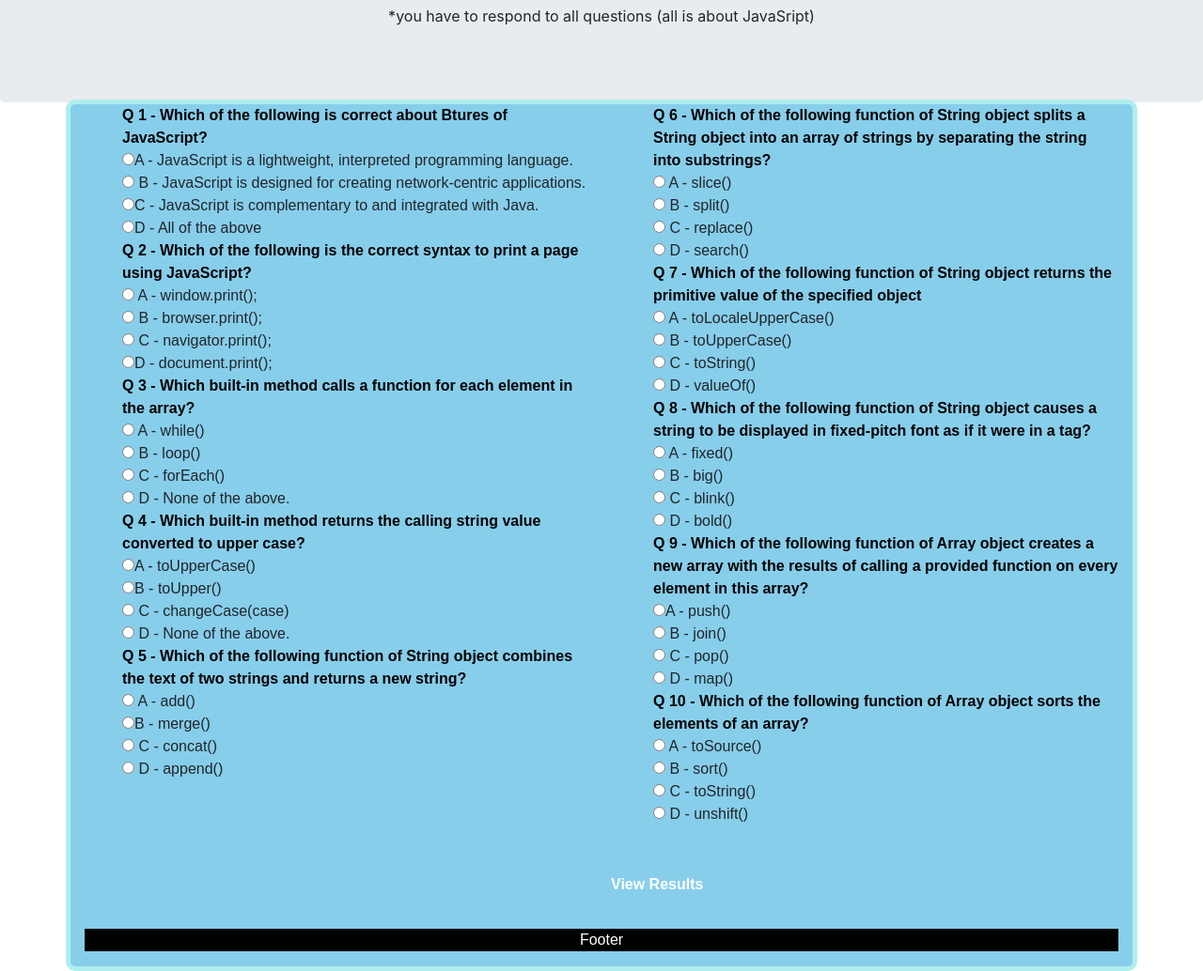
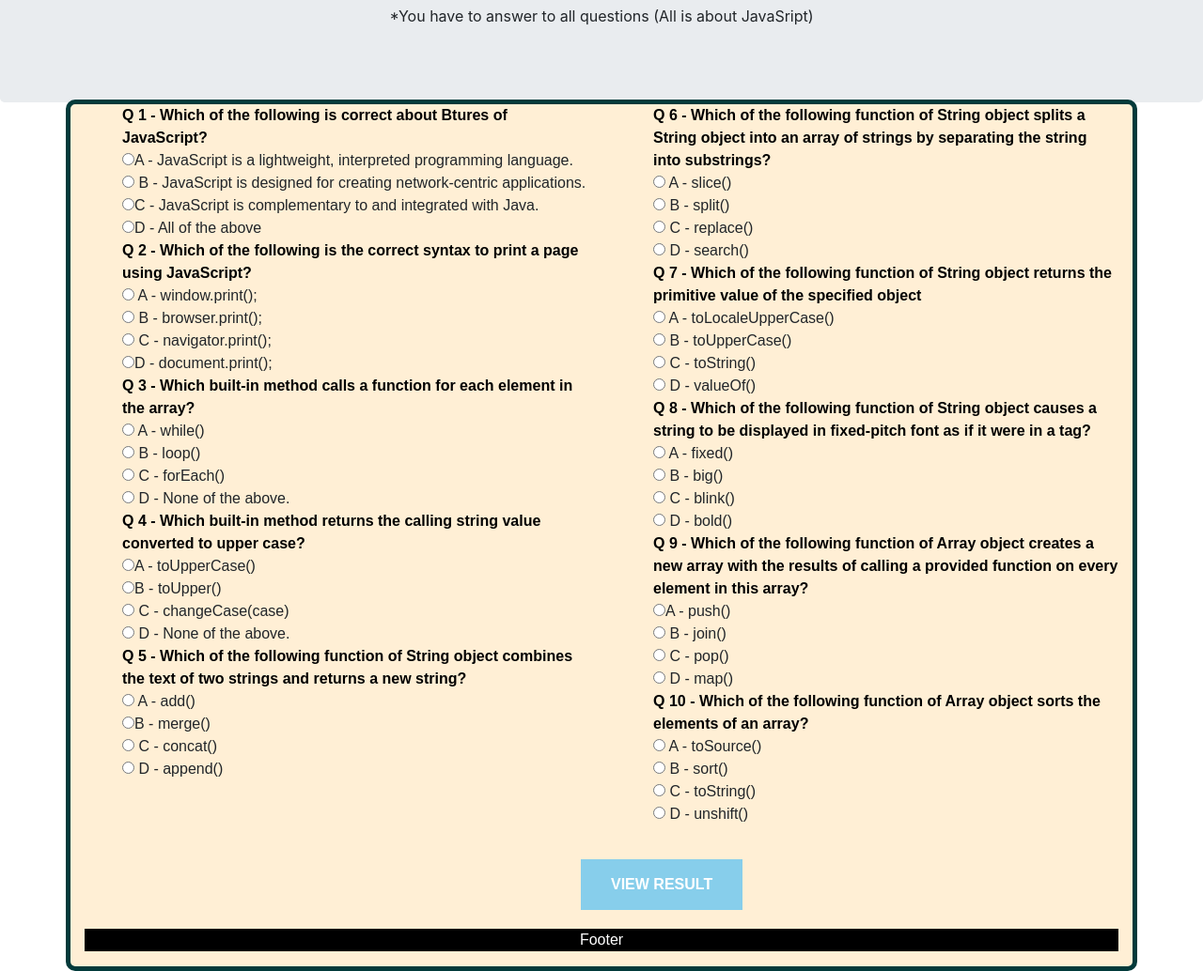
Before and after one commit to magmerco/quiz-board, a plain HTML site: page index.html in a window 1280 px wide. Shown: the part 115-1149 px from the top of the page at 94% size. Drawn offline with nearby package versions, Linux system fonts and the light colour scheme.

Commit message:
Add css rules.

```diff
--- a/css/styles.css
+++ b/css/styles.css
@@ -1,9 +1,9 @@
 .cont {
-    border: 5px solid paleturquoise;
+    border: 5px solid rgb(2, 58, 58);
     border-radius: 10px;
     margin-top: -35px;
     margin-bottom: 0px;
-    background-color: skyblue;
+    background-color: papayawhip;
     font-family: sans-serif;
 }
 
--- a/index.html
+++ b/index.html
@@ -13,7 +13,7 @@
 
     <div class="jumbotron text-center">
         <h1> QUIZ BOARD</h1>
-        <p>*you have to respond to all questions (all is about JavaSript)</p>
+        <p>*You have to answer to all questions (All is about JavaSript)</p>
     </div>
     <div class="container cont">
         <div class="result">
@@ -91,7 +91,7 @@
                        </div>
                </div>
 
-           <button type="submit" onclick="myFunction()" >View Results</button>
+           <button type="submit" onclick="myFunction()" >VIEW RESULT</button>
        </form>
        <div class="footer">
            <p>Footer</p>
```
